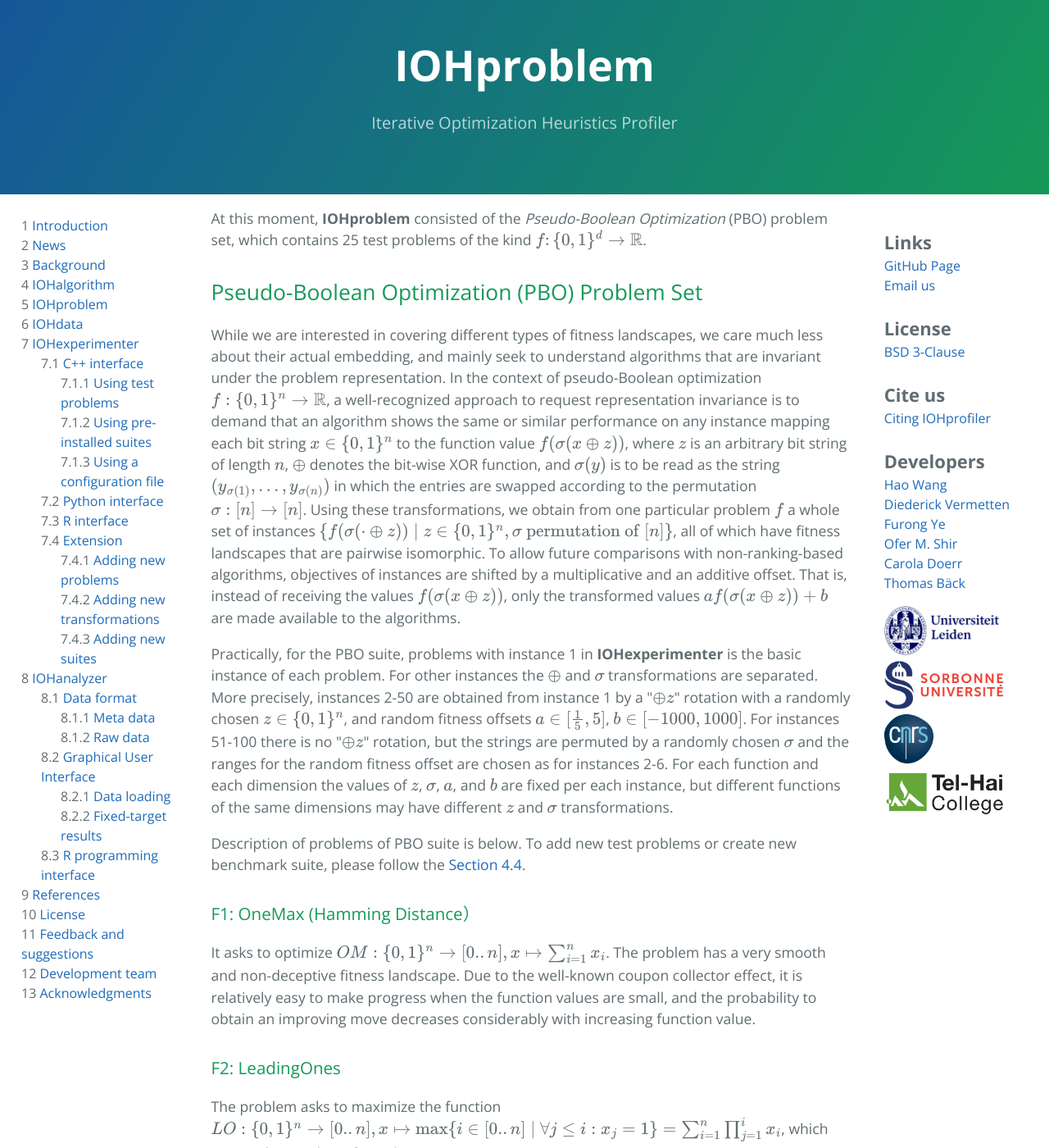
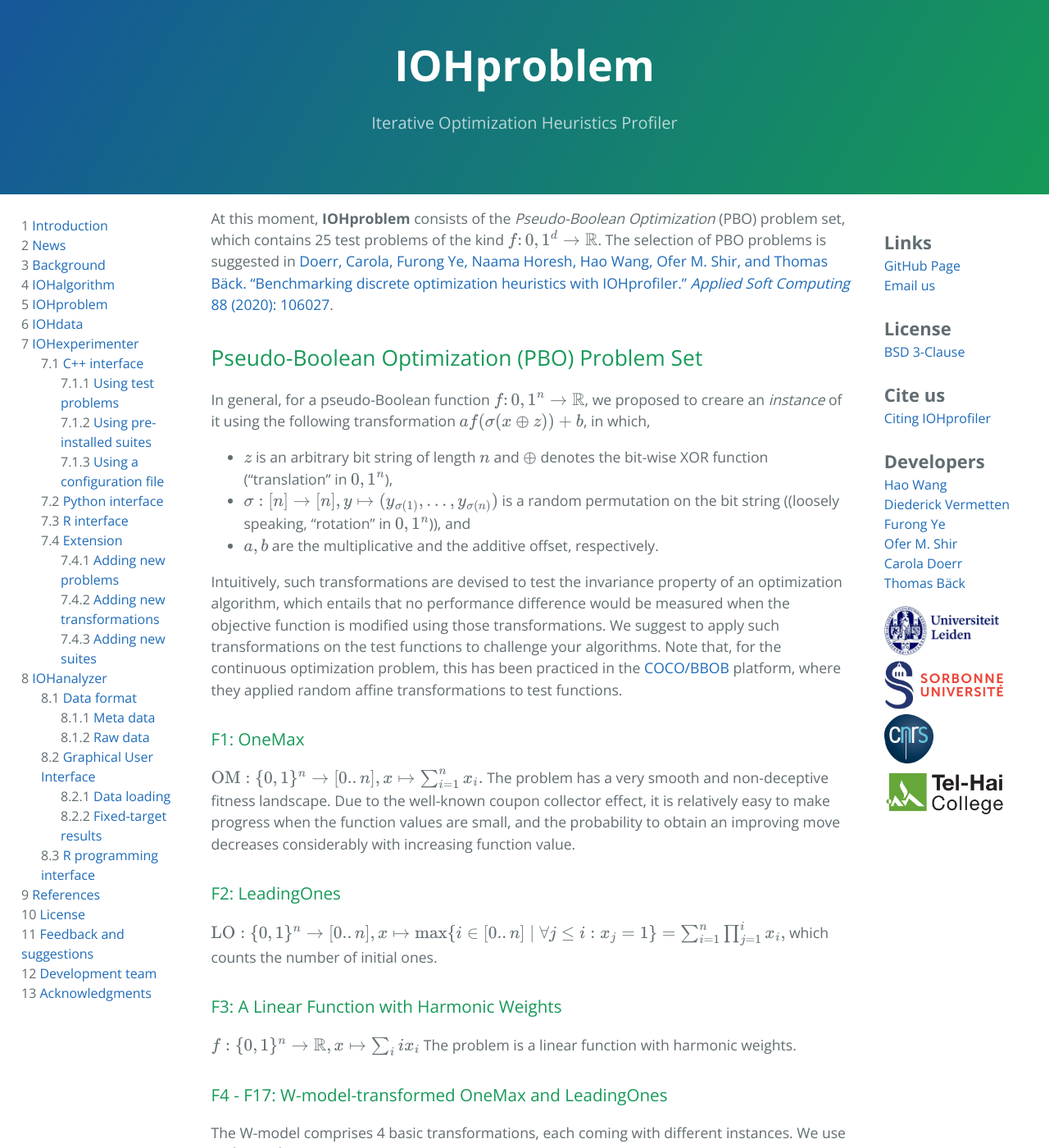
Before and after one commit to IOHprofiler/IOHprofiler.github.io, a Jekyll site: the page built from PBO.md, in a window 1280 px wide and 1400 px high. Shown: the whole window at 82% size. Built offline with Jekyll 4.4.1, drawn with Linux system fonts in a browser that asks for light colours; formulas are drawn with MathJax 3; some of the changed text lies outside the part shown.

Commit message:
improve PBO.md

```diff
--- a/Background/Background.md
+++ b/Background/Background.md
@@ -16,12 +16,11 @@ The class of algorithms that we are interested in are _Iterative Optimization He
 
 ## Selected Performance Indicators
 
-Unlike in classical algorithmics, %where arithmetic operations are counted to determine the running time of an algorithm, the most commonly studied performance measures in black-box optimization are based on the number of function evaluations. That is, instead of counting arithmetic operations or CPU time, we count the number of evaluations to determine the running time of an IOH.
+Unlike in classical algorithmics, the most commonly studied performance measures in black-box optimization are based on the number of function evaluations. That is, instead of counting arithmetic operations or CPU time, we count the number of evaluations to determine the running time of an IOH.
 
 As discussed above, many state-of-the-art IOHs are randomized in nature, therefore yielding random performance traces even when the underlying problem $f$ is deterministic. The performance space is therefore spanned by the number of evaluations, by the quality of the assessed solutions, and by the probability that the algorithm has found within a given budget of function evaluations a solution that is at least as good as a given quality threshold. The figure below illustrates this three-dimensional space.
 
 <center><img src="../assets/fig/performance-space.png"/></center>
-
 
 To define the performance measures covered by **IOHanalyzer** we use the following notation.
 <ul>
--- a/PBO.md
+++ b/PBO.md
@@ -4,39 +4,50 @@ title: IOHproblem
 permalink: /IOHproblem/
 ---
 
-At this moment, **IOHproblem** consisted of the _Pseudo-Boolean Optimization_ (PBO) problem set, which contains 25 test problems of the kind $f\colon \\{0,1\\}^d \rightarrow \mathbb{R}$.
+At this moment, **IOHproblem** consists of the _Pseudo-Boolean Optimization_ (PBO) problem set, which contains 25 test problems of the kind $f\colon \{0,1\}^d \rightarrow \mathbb{R}$. The selection of PBO problems is suggested in [Doerr, Carola, Furong Ye, Naama Horesh, Hao Wang, Ofer M. Shir, and Thomas Bäck. "Benchmarking discrete optimization heuristics with IOHprofiler." _Applied Soft Computing_ 88 (2020): 106027](https://doi.org/10.1145/3319619.3326810).
 
 ## Pseudo-Boolean Optimization (PBO) Problem Set
 
-While we are interested in covering different types of fitness landscapes, we care much less about their actual embedding, and mainly seek to understand algorithms that are invariant under the problem representation. In the context of pseudo-Boolean optimization $f:\\{0,1\\}^n \to \mathbb{R}$, a well-recognized approach to request representation invariance is to demand that an algorithm shows the same or similar performance on any instance mapping each bit string $x \in \\{0,1\\}^n$ to the function value $f(\sigma(x \oplus z))$, where $z$ is an arbitrary bit string of length $n$, $\oplus$ denotes the bit-wise XOR function, and $\sigma(y)$ is to be read as the string $(y_{\sigma(1)},\ldots,y_{\sigma(n)})$ in which the entries are swapped according to the permutation $\sigma:[n] \to [n]$. Using these transformations, we obtain from one particular problem $f$ a whole set of instances $\\{ f(\sigma(\cdot \oplus z)) \mid z \in \\{0,1\\}^n, \sigma \text{ permutation of } [n] \\}$, all of which have fitness landscapes that are pairwise isomorphic. To allow future comparisons with non-ranking-based algorithms, objectives of instances are shifted by a multiplicative and an additive offset. That is, instead of receiving the values $f(\sigma(x\oplus z))$, only the transformed values $a f(\sigma(x\oplus z)) + b$ are made available to the algorithms.
+In general, for a pseudo-Boolean function $f\colon \{0,1\}^n \rightarrow \mathbb{R}$, we proposed to creare an _instance_ of it using the following transformation $af(\sigma(x \oplus z)) + b$, in which,
 
-Practically, for the PBO suite, problems with instance 1 in **IOHexperimenter**  is the basic instance of each problem. For other instances the $\oplus$ and $\sigma$ transformations are separated. More precisely, instances 2-50 are obtained from instance 1 by a \"$\oplus z$\" rotation with a randomly chosen $z \in \\{0,1\\}^n$, and random fitness offsets $a\in [\frac{1}{5},5]$, $b \in [-1000,1000]$. For instances 51-100 there is no \"$\oplus z$\" rotation, but the strings are permuted by a randomly chosen $\sigma$ and the ranges for the random fitness offset are chosen as for instances 2-6. For each function and each dimension the values of $z$, $\sigma$, $a$, and $b$ are fixed per each instance, but different functions of the same dimensions may have different $z$ and $\sigma$ transformations.
+* $z$ is an arbitrary bit string of length $n$ and $\oplus$ denotes the bit-wise XOR function ("translation" in $\{0,1\}^n$),
+* $\sigma:[n] \to [n], y \mapsto (y_{\sigma(1)},\ldots,y_{\sigma(n)})$ is a random permutation on the bit string ((loosely speaking, "rotation" in $\{0,1\}^n$)), and
+* $a,b$ are the multiplicative and the additive offset, respectively.
 
-Description of problems of PBO suite is below. To add new test problems or create new benchmark suite, please follow the [Section 4.4](/IOHexperimenter/extension/).
+Intuitively, such transformations are devised to test the invariance property of an optimization algorithm,
+which entails that no performance difference would be measured when the objective function is modified using those
+transformations. We suggest to apply such transformations on the test functions to challenge your algorithms.
+Note that, for the continuous optimization problem, this has been practiced in the [COCO/BBOB](http://coco.lri.fr/COCOdoc/bbo_experiment.html) platform, where they applied random affine transformations to test functions.
+<!-- Practically, for the PBO problem set, _instance 1_ in **IOHexperimenter** is the basic instance of each problem. For other instances the $\oplus$ and $\sigma$ transformations are separated. More precisely, instances 2-50 are obtained from instance 1 by a \"$\oplus z$\" rotation with a randomly chosen $z \in \{0,1\}^n$, and random fitness offsets $a\in [\frac{1}{5},5]$, $b \in [-1000,1000]$. For instances 51-100 there is no \"$\oplus z$\" rotation, but the strings are permuted by a randomly chosen $\sigma$ and the ranges for the random fitness offset are chosen as for instances 2-6. For each function and each dimension the values of $z$, $\sigma$, $a$, and $b$ are fixed per each instance, but different functions of the same dimensions may have different $z$ and $\sigma$ transformations. -->
 
-### F1: OneMax (Hamming Distance）
+<!-- Description of problems of PBO suite is below. To add new test problems or create new benchmark suite, please follow the [Section 4.4](/IOHexperimenter/extension/). -->
 
-It asks to optimize $OM:\\{0,1\\}^n \rightarrow [0..n], x \mapsto \sum_{i=1}^n{x_i}$. The problem has a very smooth and non-deceptive fitness landscape. Due to the well-known coupon collector effect, it is relatively easy to make progress when the function values are small, and the probability to obtain an improving move decreases considerably with increasing function value.
+### F1: OneMax
+
+$$\text{OM}:\{0,1\}^n \rightarrow [0..n], x \mapsto \sum_{i=1}^n{x_i}.$$
+The problem has a very smooth and non-deceptive fitness landscape. Due to the well-known coupon collector effect, it is relatively easy to make progress when the function values are small, and the probability to obtain an improving move decreases considerably with increasing function value.
 
 ### F2: LeadingOnes
 
-The problem asks to maximize the function $LO:\\{0,1\\}^n \to [0..n], x\mapsto \max \\{i \in [0..n] \mid \forall {j} \le {i}: x_j=1\\} = \sum_{i=1}^n{\prod_{j=1}^i{x_i}}$, which counts the number of initial ones.
+$$\text{LO}:\{0,1\}^n \to [0..n], x\mapsto \max \{i \in [0..n] \mid \forall {j} \le {i}: x_j=1\} = \sum_{i=1}^n{\prod_{j=1}^i{x_i}},$$
+which counts the number of initial ones.
 
 ### F3: A Linear Function with Harmonic Weights
 
-The problem is a linear function $f:\\{0,1\\}^n \to \mathbb{R}, x \mapsto \sum_{i} i x_i$ with harmonic weights.
+$$f:\{0,1\}^n \to \mathbb{R}, x \mapsto \sum_{i} i x_i$$
+The problem is a linear function with harmonic weights.
 
-### F4 - F17: The W-model
+### F4 - F17: W-model-transformed OneMax and LeadingOnes
 
 The W-model comprises 4 basic transformations, each coming with different instances. We use $W(\cdot,\cdot,\cdot,\cdot)$ to denote the configuration chosen in our benchmark set.
 
- - Reduction of dummy variables $W(k,\ast,\ast,\ast)$: a reduction mapping each string $(x_1, \ldots, x_n)$ to a substring $(x_{i_1}, \ldots, x_{i_k})$ for randomly chosen, pairwise different $i_1,\ldots, i_k \in [n]$.
- - Neutrality $W(\ast,\mu,\ast,\ast)$: The bit string $(x_1,\ldots,x_n)$ is reduced to a string$(y_1,\ldots,y_m)$ with $m:=\frac{n}{\mu}$, where $\mu$ is a parameter of the transformation. For each $i \in [m]$ the value of $y_i$ is the majority of the bit values in a size-$\mu$ substring of $x$. More precisely, $y_i=1$ if and only if there are at least $\frac{\mu}{2}$ ones in the substring $(x_{(i-1)\mu+1},x_{(i-1)\mu+2},\ldots,x_{i\mu})$. When $\frac{n}{\mu} \notin \mathbb{N}$, the last bits of $x$ are simply copied to$y$. In our assessment, we regard only the case $\mu=3$.
- - Epistasis $W(\ast,\ast,\nu,\ast)$ The idea of epistasis is to introduce local perturbations to the bit strings. To this end, a string $x=(x_1,\ldots,x_n)$ is divided into subsequent blocks of size $\nu$. Using a permutation $e_{\nu}:\\{0,1\\}^{\nu} \to \\{0,1\\}^{\nu}$, each substring $(x_{(i-1)\nu+1},\ldots,x_{i\nu})$ is mapped to another string $(y_{(i-1)\nu+1},\ldots,y_{i\nu})=e_{\nu}((x_{(i-1)\nu+1},\ldots,x_{i\nu}))$. The permutation $e_{\nu}$ is chosen in a way that Hamming-1 neighbors $u,v \in \\{0,1\\}^{\nu}$ are mapped to strings of Hamming distance at least $\nu-1$. In our evaluation, we use $\nu=4$ only.
- - Fitness perturbation $W(\ast,\ast,\ast,r)$. With this transformation we can determine the ruggedness and deceptiveness of a function. Unlike the previous transformations, this perturbation operates on the function values, not on the bit strings. To this end, a *ruggedness* function $r:\\{f(x) \mid {x} \in \\{0,1\\}^n \\}=:V \to {V}$ is chosen. The new function value of a string $x$ is then set to $r(f(x))$ , so that effectively the problem to be solved by the algorithm becomes $r \circ f$. We use the following three ruggedness functions.
-  - $r_1:[0..s] \to [0..\lceil{s/2}\rceil+1$ with $r_1(s)= \lceil {s/2} \rceil +1$ and $r_1(i)=\lfloor {i/2} \rfloor+1$ for $i<s$ and even s, and $r_1(i)=\lceil {i/2} \rceil+1$ for $i<s$ and odd $s$. This function maintains the order of the search points
-  - $r_2:[0..s] \to [0..s]$ with $r_2(s)=s$, $r_2(i)=i+1$ for $i \equiv {s  {mod}  2}$ and $i<s$, and $r_2(i)=\max\\{i-1,0\\}$ otherwise. This function introduces moderate ruggedness at each fitness level.
-  - $r_3:[0..s] \to [0..s]$ with $r_3(s)=s$ and $r_3(s-5j+k)=s-5j+(4-k)$ for all $j \in {[s/5]}$ and $k {\in} [0..4]$ and $r_3(k)=s - (5\lfloor {s/5} \rfloor - 1 )- k$ for $k \in [0..s - 5\lfloor {s/5} \rfloor -1]$. With this function the problems become quite deceptive, since the distance between two local optima implies a difference of $5$ in the function values.
+* **Dummy variables** $W(k,\ast,\ast,\ast)$: a reduction mapping each string $(x_1, \ldots, x_n)$ to a substring $(x_{i_1}, \ldots, x_{i_k})$ for randomly chosen, pairwise different $i_1,\ldots, i_k \in [n]$.
+* **Neutrality** $W(\ast,\mu,\ast,\ast)$: The bit string $(x_1,\ldots,x_n)$ is reduced to a string$(y_1,\ldots,y_m)$ with $m:=\frac{n}{\mu}$, where $\mu$ is a parameter of the transformation. For each $i \in [m]$ the value of $y_i$ is the majority of the bit values in a size-$\mu$ substring of $x$. More precisely, $y_i=1$ if and only if there are at least $\frac{\mu}{2}$ ones in the substring $(x_{(i-1)\mu+1},x_{(i-1)\mu+2},\ldots,x_{i\mu})$. When $\frac{n}{\mu} \notin \mathbb{N}$, the last bits of $x$ are $y$. In our assessment, we regard only the case $\mu=3$.
+* **Epistasis** $W(\ast,\ast,\nu,\ast)$: The idea of epistasis is to introduce local perturbations to the bit strings. To this end, a string $x=(x_1,\ldots,x_n)$ is divided into subsequent blocks of size $\nu$. Using a permutation $e_{\nu}:\{0,1\}^{\nu} \to \{0,1\}^{\nu}$, each substring $(x_{(i-1)\nu+1},\ldots,x_{i\nu})$ is mapped to another string $(y_{(i-1)\nu+1},\ldots,y_{i\nu})=e_{\nu}((x_{(i-1)\nu+1},\ldots,x_{i\nu}))$. The permutation $e_{\nu}$ is chosen in a way that Hamming-1 neighbors $u,v \in \{0,1\}^{\nu}$ are mapped to strings of Hamming distance at least $\nu-1$. In our evaluation, we use $\nu=4$ only.
+* **Fitness perturbation** $W(\ast,\ast,\ast,r)$. With this transformation we can determine the ruggedness and deceptiveness of a function. Unlike the previous transformations, this perturbation operates on the function values, not on the bit strings. To this end, a *ruggedness* function $r:\{f(x) \mid {x} \in \{0,1\}^n \}=:V \to {V}$ is chosen. The new function value of a string $x$ is then set to $r(f(x))$ , so that effectively the problem to be solved by the algorithm becomes $r \circ f$. We use the following three ruggedness functions.
+  * $r_1:[0..s] \to [0..\lceil{s/2}\rceil+1$ with $r_1(s)= \lceil {s/2} \rceil +1$ and $r_1(i)=\lfloor {i/2} \rfloor+1$ for $i<s$ and even s, and $r_1(i)=\lceil {i/2} \rceil+1$ for $i<s$ and odd $s$. This function maintains the order of the search points
+  * $r_2:[0..s] \to [0..s]$ with $r_2(s)=s$, $r_2(i)=i+1$ for $i \equiv {s  {mod}  2}$ and $i<s$, and $r_2(i)=\max\{i-1,0\}$ otherwise. This function introduces moderate ruggedness at each fitness level.
+  * $r_3:[0..s] \to [0..s]$ with $r_3(s)=s$ and $r_3(s-5j+k)=s-5j+(4-k)$ for all $j \in {[s/5]}$ and $k {\in} [0..4]$ and $r_3(k)=s - (5\lfloor {s/5} \rfloor - 1 )- k$ for $k \in [0..s - 5\lfloor {s/5} \rfloor -1]$. With this function the problems become quite deceptive, since the distance between two local optima implies a difference of $5$ in the function values.
 
 F4-F17 present superpositions of individual W-model transformations to the OneMax (F1) and the LeadingOnes (F2) problem. Precisely, F4-F17 are
 
@@ -59,26 +70,32 @@ F4-F17 present superpositions of individual W-model transformations to the OneMa
 
 The Low Autocorrelation Binary Sequences (LABS) problem poses a non-linear objective function over a binary sequence space, with the goal to maximize the reciprocal of the sequence's autocorrelation:
 
- $ \frac{n^2}{2E(S)} \text{ with } E(S) = \sum_{k=1}^{n-1}\left(\sum_{i=1}^{n-k}s_i\cdot s_{i+k}\right)^2$
-
-where the sequence is of length n $S:=\left(s_1,\ldots,s_n\right)$ with $s_i=\pm 1$ . To obtain a pseudo-Boolean problem, we use the straightforward interpretation $s_i=2x_i-1$ for all $i \in [n]$.
+$$\text{LABS }\colon x\mapsto\frac{n^2}{2\sum_{k=1}^{n-1}\left(\sum_{i=1}^{n-k}s_is_{i+k}\right)^2},\text{ where } s_i=2x_i-1.$$
 
 ### F19-F21: The Ising Model
 
-The classical Ising model considers a set of spins placed on a regular lattice $G=([n],E)$, where each edge $(i,j) \in {E}$ is associated with an interaction strength $J_{ij}$. Given a configuration of $n$ spins, $S:=\left(s_1,\ldots,s_n\right)$, this problem poses a quadratic function, representing the system's energy and depending on its structure $J_{ij}$. Assuming zero external magnetic fields and using $s_i=2x_i-1$ we obtain the following pseudo-Boolean maximization problem:
+The classical Ising model considers a set of spins placed on a regular lattice $G=([n],E)$, where each edge $(i,j) \in {E}$ is associated with an interaction strength $J_{ij}$. Given a configuration of $n$ spins, $S:=\left(s_1,\ldots,s_n\right)\in\{-1,1\}^n$, this problem poses a quadratic function, representing the system's energy and depending on its structure $J_{ij}$. Assuming zero external magnetic fields and using $x_i = (s_i + 1)/2$, we obtain the following pseudo-Boolean maximization problem:
 
-$[ISING:] \sum\limits_{\\{i,j\\} \in {E}} \left[x_{i}x_{j} - \left(1-x_{i} \right)\left(1-x_{j} \right) \right] $
+$$ \text{ISING }\colon x\mapsto \sum\limits_{\\{i,j\\} \in {E}} \left[x_{i}x_{j} - \left(1-x_{i} \right)\left(1-x_{j} \right) \right].$$
 
-In PBO we consider three instances: the one-dimensional ring (F19), the two-dimensional torus (F20), and thetwo-dimensional triangular (F21).
+In PBO, we consider three instances of lattices: the one-dimensional _ring_ (F19), the two-dimensional _torus_ (F20), and the two-dimensional _triangular lattice_ (F21).
 
 ### F22: Maximum Independent Vertex Set
 
-Given a graph $G=([n],E)$, an independent vertex set is a subset of vertices where no two vertices are linked by an edge. A maximum independent vertex set (MIVS) is defined as an independent subset Given a graph $V^{\prime} \subset [n]$ having largest possible size.
+Given a graph $G=([n],E)$, an independent vertex set is a subset of vertices where no two vertices are  are direct neighbors. A maximum independent vertex set (MIVS) is defined as an independent vertex set $V^{\prime} \subset [n]$ having largest possible size. Using the standard binary encoding $V'=\{i\in[n]\;|\;x_i= 1\}$, solving MIVS is equvilant to maximizing the following function:
 
-$[MIVS:] \sum_i x_i \;   \textrm{s.t.} \; \sum_{i < j} x_i x_j e_{ij} = 0~$.
+$$\text{MIVS}\colon x\mapsto \sum_i x_i - n\sum_{i,j} x_i x_j e_{ij} = 0.$$
 
 ### F23: N-Queens Problem
 
-The N-queens problem (NQP) is defined as the task to place N queens on an ${N}\times{N}$ chessboard in such a way that they cannot attack each other.
+The N-queens problem (NQP) is defined as the task to place N queens on an ${N}\times{N}$ chessboard in such a way that they cannot attack each other. The figure below provides an illustration for the 8-queens problem. Notably, the NQP is actually an instance  of the  MIVS  problem– when consideringa graph on which all possible queen-attacks are defined as edge.
 
-Selection of upper problems is suggested in the paper [Benchmarking discrete optimization heuristics with IOHprofiler](https://doi.org/10.1145/3319619.3326810).
+![The 8-Queens Problem](/assets/fig/8QP.png)
+
+### F24: Concatenated Trap
+
+Concatenated Trap (CT) is defined by partitioning a bit-string into segments of length $k$ and concatenating $m=n/k$ trap functions that takes each segment as input. The trap function is defined as follows: $f_k^{\text{trap}}(u) = 1$ if the number $u$ of ones satisfies $u = k$ and $f_k^{\text{trap}}(u) = \frac{k-1-u}{k}$ otherwise. We use $k=5$ in our experiments.
+
+### F25: NK landscapes (NKL)
+
+The function values are defined as the average of $n$ sub-functions $F_i \colon [0..2^{k+1}-1] \rightarrow \mathbb{R}, i \in [1..n]$, where each component $F_i$ only takes as input a set of $k \in [0..n-1]$ bits that are specified by a neighborhood matrix. In this paper, $k$ is set to $1$ and entries of the neighbourhood matrix are drawn u.a.r. in $[1..n]$. The function values of $F_i$'s are sampled independently from a uniform distribution on $(0, 1)$.
```
Also changed, not shown: other parts of Background/Background.md (+2 -2 lines), IOHanalyzer/R.md (+1 -1 lines), assets/fig/8QP.png (added), assets/fig/performance-space.png, license.md.
